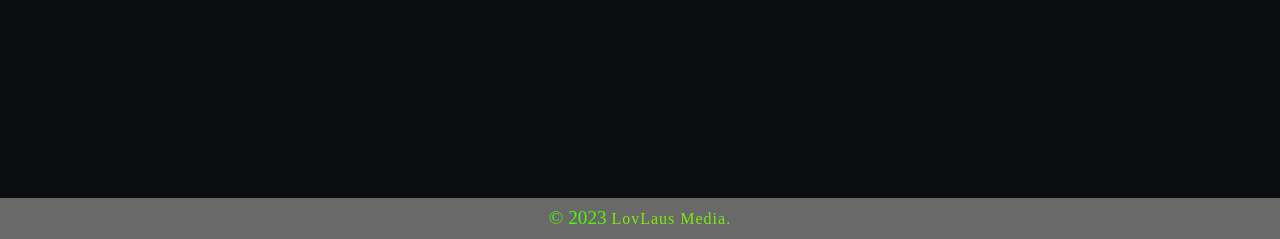
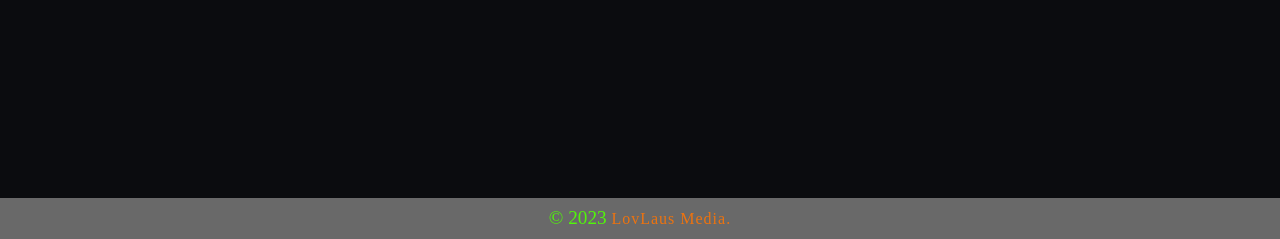
Before and after one commit to planrespekt/testing-coding, a plain HTML site: page index.html in a window 1280 px wide. Shown: the part 2173-2412 px from the top of the page. Drawn offline with nearby package versions, Linux system fonts and the light colour scheme.

Commit message:
Update style.css

```diff
--- a/style.css
+++ b/style.css
@@ -268,7 +268,7 @@ footer {
 }
 
 .copyright a{
-	color: #7ef309f0;
+	color: #f5740af0;
 	font-size: 1rem;
 	letter-spacing: 1px;
     text-decoration: none;
```
